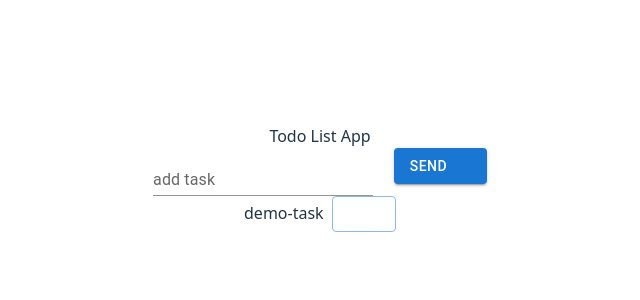
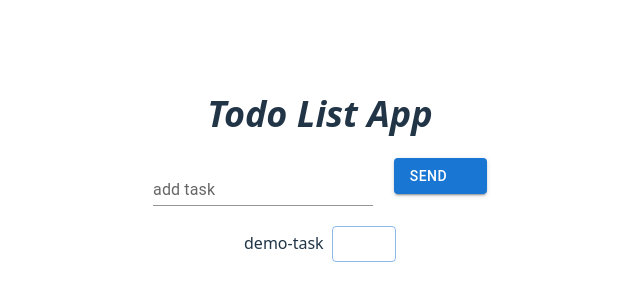
Before and after one commit to yochi-28/Agile, a React (Vite) app: page / in a window 1280 px wide. Shown: the part 222-522 px from the top of the page, without its empty margins (320-960 px from the left). Built offline with nearby package versions, Linux system fonts and the light colour scheme; some icons are missing.

Commit message:
styke enhancement

```diff
--- a/package.json
+++ b/package.json
@@ -18,6 +18,7 @@
     "@mui/styled-engine-sc": "^7.3.6",
     "@reduxjs/toolkit": "^2.11.1",
     "@tailwindcss/vite": "^4.1.18",
+    "node": "^24.12.0",
     "react": "^19.2.0",
     "react-dom": "^19.2.0",
     "react-redux": "^9.2.0",
--- /dev/null
+++ b/src/components/Todostyle.css
@@ -0,0 +1,3 @@
+.point:hover{
+    cursor: pointer;
+}
--- a/src/components/addForm.jsx
+++ b/src/components/addForm.jsx
@@ -16,7 +16,7 @@ export default function addForm(){
     }
 
     return(
-        <div>
+        <div class="pt-6">
             <form onSubmit={submitHandler}>
                    <TextField onChange={(e)=> setTask(e.target.value)} value={task} id="standard-basic" label="add task" variant="standard" /> &nbsp;&nbsp;&nbsp;&nbsp;
                         <Button type="submit" variant="contained" endIcon={<SendIcon />}>
--- a/src/components/todo.jsx
+++ b/src/components/todo.jsx
@@ -4,6 +4,7 @@ import Button from '@mui/material/Button';
 import DeleteIcon from '@mui/icons-material/Delete';
 import { deleteTodo, markAdDone } from "../features/todo/todoslice";
 import { useDispatch } from "react-redux";
+import './Todostyle.css'
 
 export default function todo(){
     const todos = useSelector((state)=> state.todos);
@@ -14,11 +15,11 @@ export default function todo(){
     }
     return(
         <div>
-            <h3>Todo List App</h3>
+            <h2 class="font-bold text-4xl italic">Todo List App</h2>
             <AddForm/>
         <ul>
             {todos.map((todo)=>(
-                <li key={todo.id} onClick={()=>dispatch(markAdDone(todo.id))} style={todo.isdone?({textDecoration:"line-through"}):null}>{todo.task}&nbsp;&nbsp;<Button onClick={()=>clickHandler(todo.id)} variant="outlined" startIcon={<DeleteIcon />}>
+                <li key={todo.id} class="pt-5 point" onClick={()=>dispatch(markAdDone(todo.id))} style={todo.isdone?({textDecoration:"line-through"}):null}>{todo.task}&nbsp;&nbsp;<Button onClick={()=>clickHandler(todo.id)} variant="outlined" startIcon={<DeleteIcon />}>
                         </Button></li>
             ))}
         </ul>
--- a/src/features/todo/todoslice.js
+++ b/src/features/todo/todoslice.js
@@ -22,7 +22,11 @@ export const todoslice = createSlice({
         markAdDone: (state,action)=>{
             state.todos.map((todo)=>{
                 if(todo.id === action.payload){
-                    todo.isdone = true;
+                    if(todo.isdone == false){
+                        todo.isdone = true;
+                    }else{
+                        todo.isdone = false;
+                    }
                 }
             })
         },
```
Also changed, not shown: 1 other file (tests, documents, lock files or other folders).
